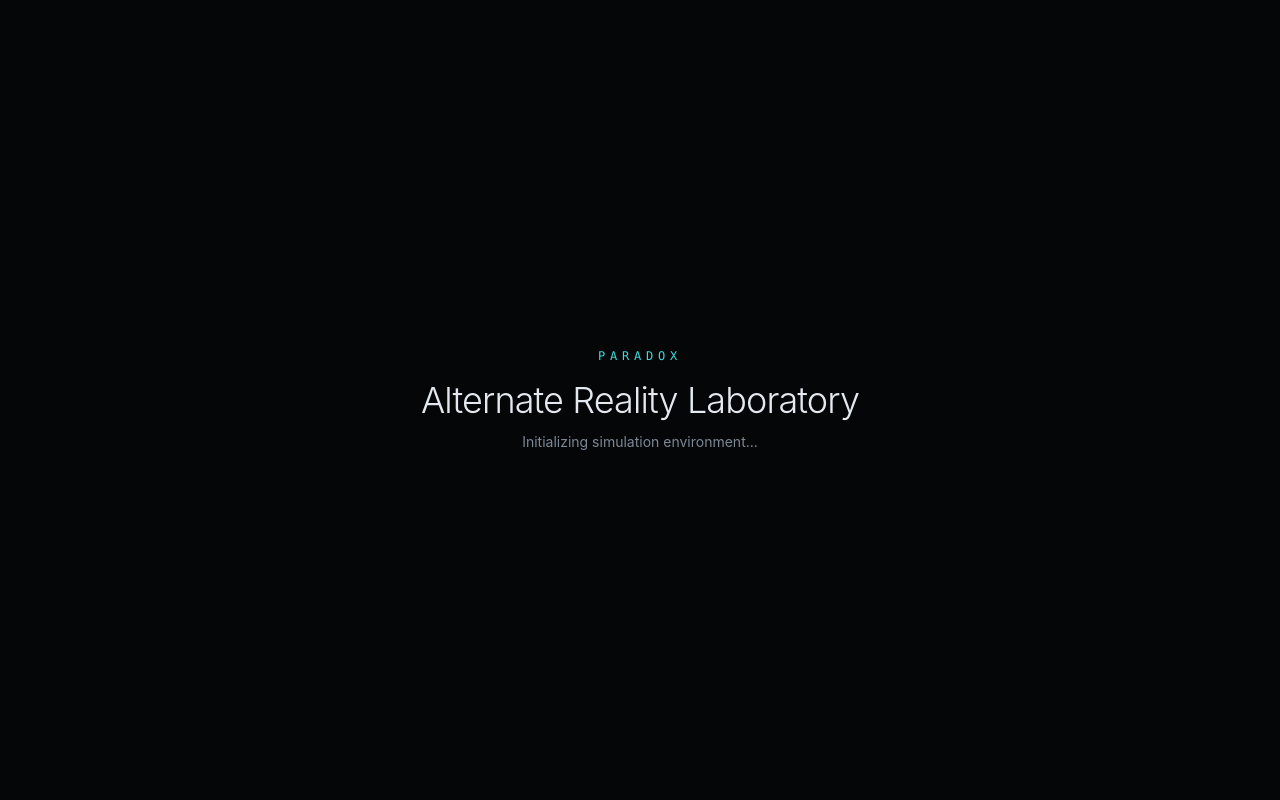
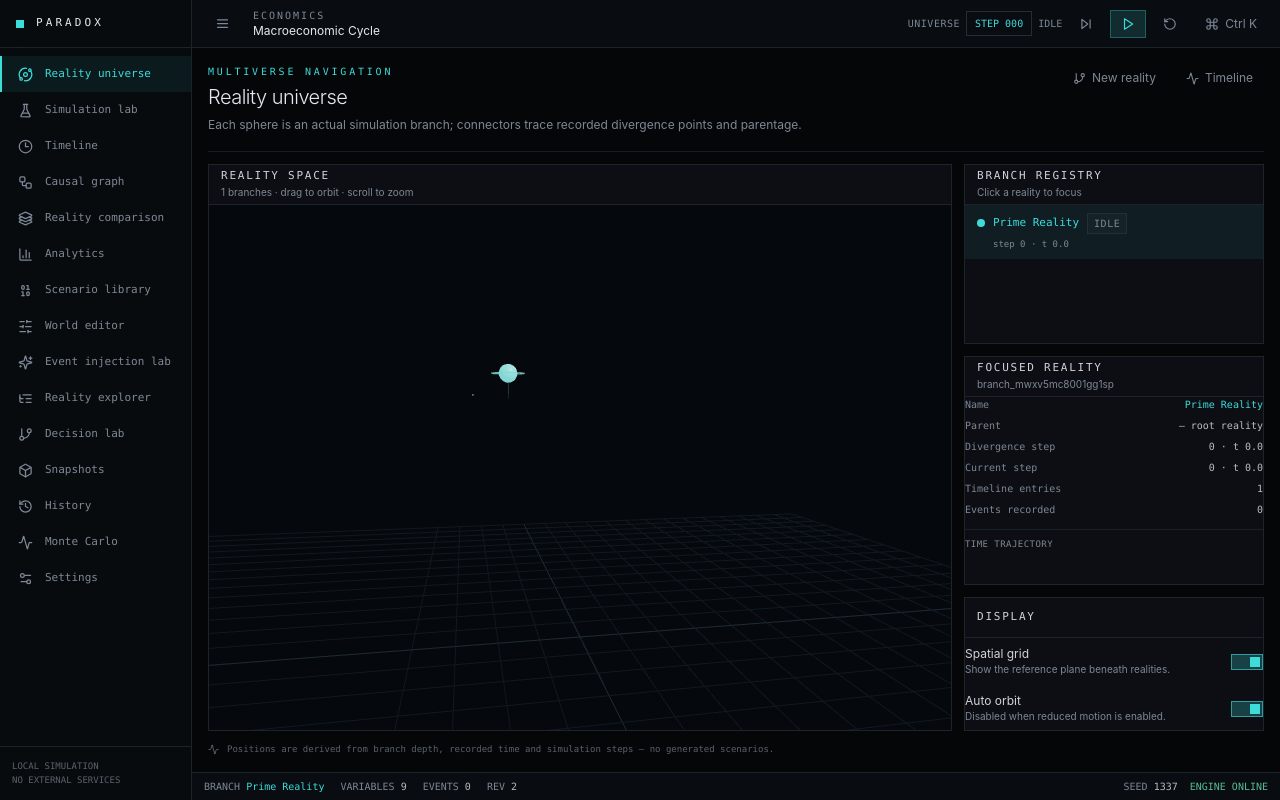
Before and after one commit to HammadZahid1/PARADOX, a React (Vite) app: page / in a window 1280 px wide. Built offline with nearby package versions, Linux system fonts and the light colour scheme.

Commit message:
feat: assemble application shell with bootstrap navigation and overlays

```diff
--- a/src/ui/App.tsx
+++ b/src/ui/App.tsx
@@ -1,11 +1,44 @@
+import { useEffect, useState } from 'react';
+import { createAllPresets } from '@/engine/scenarios';
+import { useParadox } from '@/state/store';
+import { CommandPalette } from '@/ui/components/CommandPalette';
+import { ErrorBoundary } from '@/ui/components/ErrorBoundary';
+import { SearchDialog } from '@/ui/components/SearchDialog';
+import { Sidebar } from '@/ui/components/Sidebar';
+import { StatusBar } from '@/ui/components/StatusBar';
+import { Toasts } from '@/ui/components/Toasts';
+import { TopBar } from '@/ui/components/TopBar';
+import { useKeyboardShortcuts } from '@/ui/hooks/useKeyboardShortcuts';
+import { usePlayback } from '@/ui/hooks/usePlayback';
+import { ModalHost } from '@/ui/modals/ModalHost';
+import { ViewRouter } from '@/ui/ViewRouter';
+
 export function App() {
+  const [collapsed, setCollapsed] = useState(false);
+  const bootstrap = useParadox((state) => state.bootstrap);
+  const scenarioCount = useParadox((state) => state.scenarios.length);
+  usePlayback();
+  useKeyboardShortcuts();
+
+  useEffect(() => {
+    if (scenarioCount === 0) bootstrap(createAllPresets());
+  }, [bootstrap, scenarioCount]);
+
   return (
-    <main className="flex h-full items-center justify-center bg-void text-chalk">
-      <div className="text-center">
-        <p className="font-mono text-xs uppercase tracking-[0.4em] text-cyan">PARADOX</p>
-        <h1 className="mt-4 text-4xl font-light tracking-tight">Alternate Reality Laboratory</h1>
-        <p className="mt-3 text-sm text-muted">Initializing simulation environment…</p>
+    <div className="flex h-full w-full overflow-hidden bg-void text-chalk">
+      <a href="#main-view" className="sr-only focus:not-sr-only focus:absolute focus:left-2 focus:top-2 focus:z-[100] focus:border focus:border-cyan focus:bg-graphite focus:px-3 focus:py-2 focus:text-xs">Skip to main view</a>
+      <Sidebar collapsed={collapsed} />
+      <div className="flex min-w-0 flex-1 flex-col">
+        <TopBar onToggleSidebar={() => setCollapsed((value) => !value)} />
+        <main id="main-view" className="min-h-0 flex-1 overflow-hidden" tabIndex={-1}>
+          <ErrorBoundary><ViewRouter /></ErrorBoundary>
+        </main>
+        <StatusBar />
       </div>
-    </main>
+      <CommandPalette />
+      <SearchDialog />
+      <ModalHost />
+      <Toasts />
+    </div>
   );
 }
```
